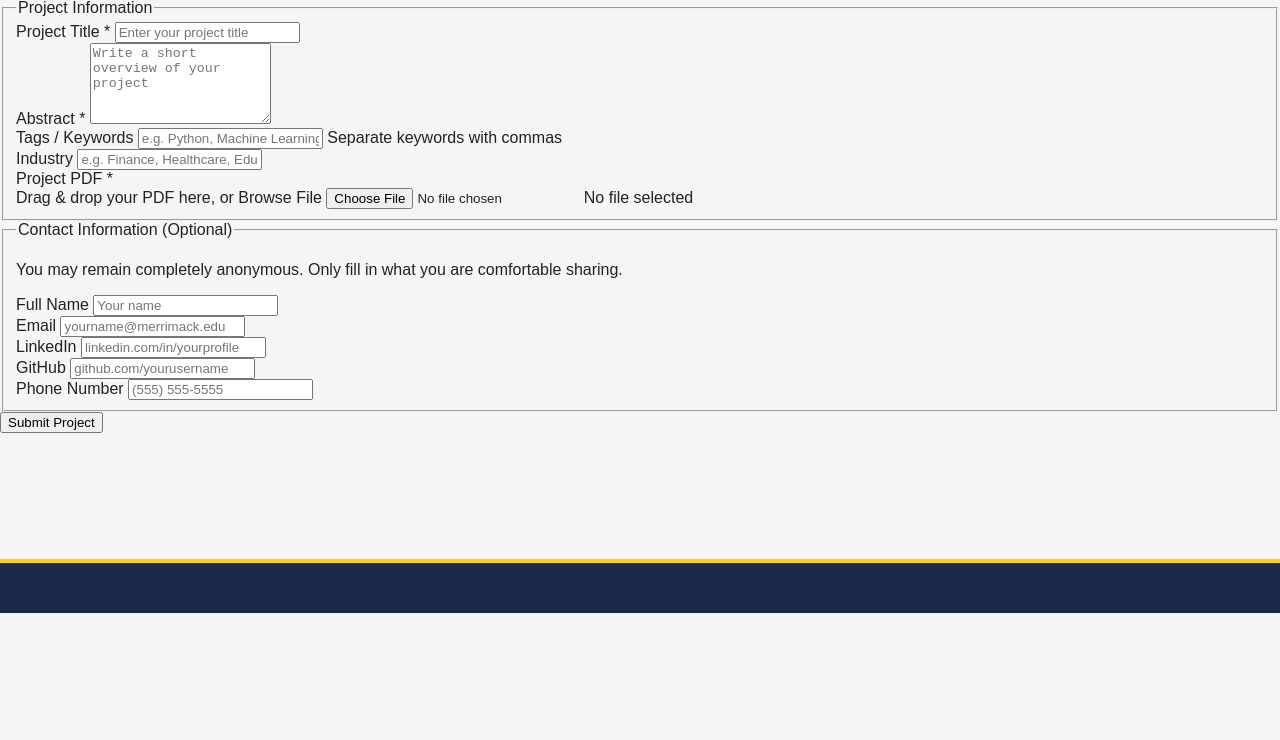
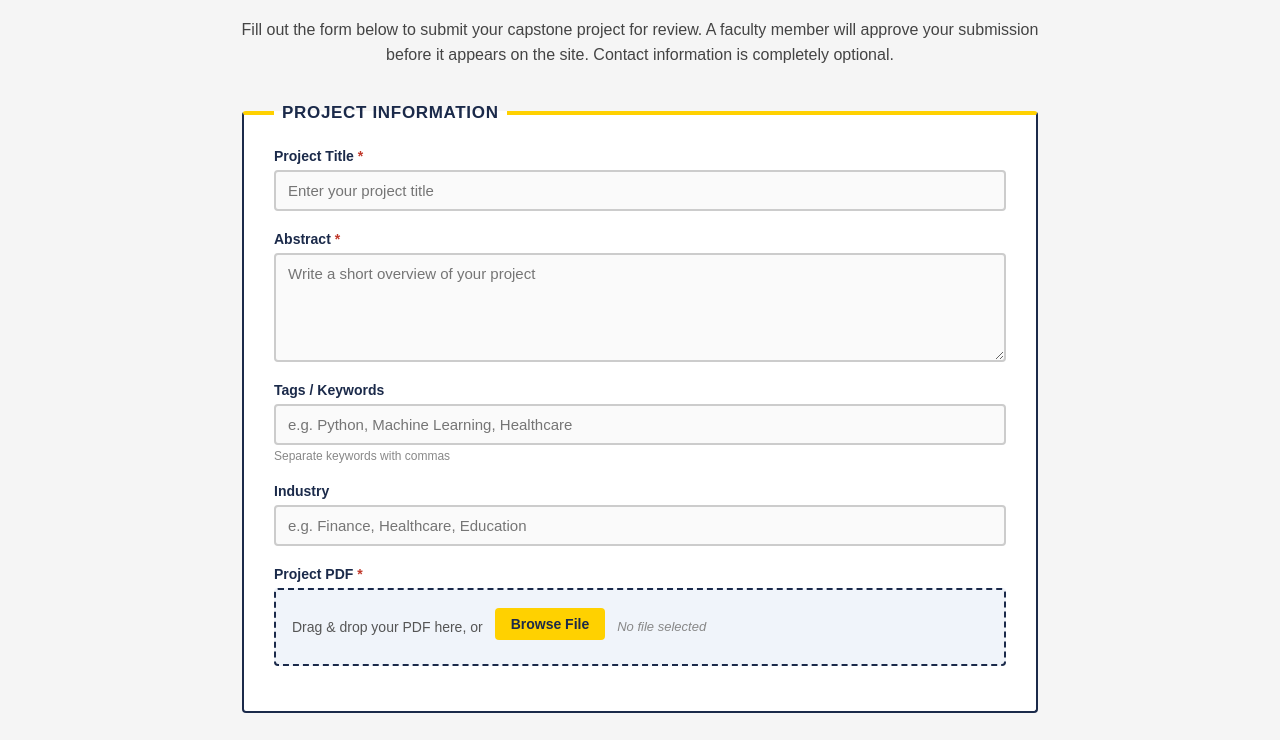
Before and after one commit to Jack-Pelletier/Jack_Emily_Anton-ComputerScienceCapstone2026, a plain HTML site: page Upload.html in a window 1280 px wide. Shown: the part 205-945 px from the top of the page. Before the commit the page ends 818 px from the top, so only its background shows below. Drawn offline with Linux system fonts and the light colour scheme.

Commit message:
Update style.css

```diff
--- a/style.css
+++ b/style.css
@@ -351,3 +351,196 @@
   line-height: 1.4;
   text-transform: uppercase;
 }
+
+/* Upload page */
+.upload-section {
+  max-width: 800px;
+  margin: 0 auto;
+  padding: 40px;
+}
+
+.upload-section h1 {
+  text-align: center;
+  font-size: 32px;
+  margin-bottom: 10px;
+  color: #1B2A4A;
+  text-transform: uppercase;
+  letter-spacing: 0.04em;
+  position: relative;
+}
+.upload-section h1::after {
+  content: '';
+  display: block;
+  width: 80px;
+  height: 4px;
+  background: #FFD100;
+  margin: 10px auto 20px;
+}
+
+.upload-intro {
+  text-align: center;
+  font-size: 16px;
+  line-height: 1.6;
+  color: #444;
+  margin-bottom: 35px;
+}
+
+/* Form fieldset */
+.upload-fieldset {
+  border: 2px solid #1B2A4A;
+  border-top: 4px solid #FFD100;
+  border-radius: 4px;
+  padding: 25px 30px;
+  margin-bottom: 30px;
+  background-color: white;
+}
+
+.upload-fieldset legend {
+  font-size: 17px;
+  font-weight: bold;
+  color: #1B2A4A;
+  padding: 0 8px;
+  text-transform: uppercase;
+  letter-spacing: 0.04em;
+}
+
+.optional-label {
+  font-size: 13px;
+  font-weight: normal;
+  color: #666;
+  text-transform: none;
+  letter-spacing: 0;
+}
+
+.fieldset-note {
+  font-size: 14px;
+  color: #666;
+  margin: 0 0 20px 0;
+}
+
+/* Individual form field */
+.form-group {
+  display: flex;
+  flex-direction: column;
+  margin-bottom: 20px;
+  flex: 1;
+}
+
+.form-group label {
+  font-size: 14px;
+  font-weight: bold;
+  color: #1B2A4A;
+  margin-bottom: 6px;
+}
+
+.required {
+  color: #c0392b;
+}
+
+.form-group input,
+.form-group textarea {
+  padding: 10px 12px;
+  font-size: 15px;
+  font-family: inherit;
+  border: 2px solid #ccc;
+  border-radius: 4px;
+  outline: none;
+  transition: border-color 0.2s;
+  background-color: #fafafa;
+}
+
+.form-group input:focus,
+.form-group textarea:focus {
+  border-color: #1B2A4A;
+  background-color: white;
+}
+
+.form-group textarea {
+  resize: vertical;
+}
+
+.form-hint {
+  font-size: 12px;
+  color: #888;
+  margin-top: 4px;
+}
+
+/* Two-column row */
+.form-row {
+  display: flex;
+  gap: 20px;
+  flex-wrap: wrap;
+}
+
+.form-row .form-group {
+  flex: 1 1 calc(50% - 10px);
+  min-width: 200px;
+}
+
+/* PDF file drop area */
+.file-drop-area {
+  display: flex;
+  align-items: center;
+  gap: 12px;
+  flex-wrap: wrap;
+  padding: 18px 16px;
+  border: 2px dashed #1B2A4A;
+  border-radius: 4px;
+  background-color: #f0f4fa;
+  cursor: pointer;
+}
+
+.file-drop-text {
+  font-size: 14px;
+  color: #555;
+}
+
+.file-browse-btn {
+  padding: 8px 16px;
+  background-color: #FFD100;
+  color: #1B2A4A;
+  font-size: 14px;
+  font-weight: bold;
+  border-radius: 4px;
+  cursor: pointer;
+  transition: background-color 0.2s;
+}
+
+.file-browse-btn:hover {
+  background-color: #E6BC00;
+}
+
+/* Hide the real file input, label acts as trigger */
+.file-drop-area input[type="file"] {
+  display: none;
+}
+
+.file-name-display {
+  font-size: 13px;
+  color: #888;
+  font-style: italic;
+}
+
+/* Submit button */
+.form-submit {
+  text-align: center;
+  margin-top: 10px;
+}
+
+.submit-btn {
+  padding: 14px 50px;
+  font-size: 16px;
+  font-weight: bold;
+  text-transform: uppercase;
+  letter-spacing: 0.05em;
+  background-color: #1B2A4A;
+  color: white;
+  border: none;
+  border-radius: 4px;
+  cursor: pointer;
+  transition: background-color 0.2s;
+}
+
+.submit-btn:hover {
+  background-color: #2a3f6f;
+}
```
